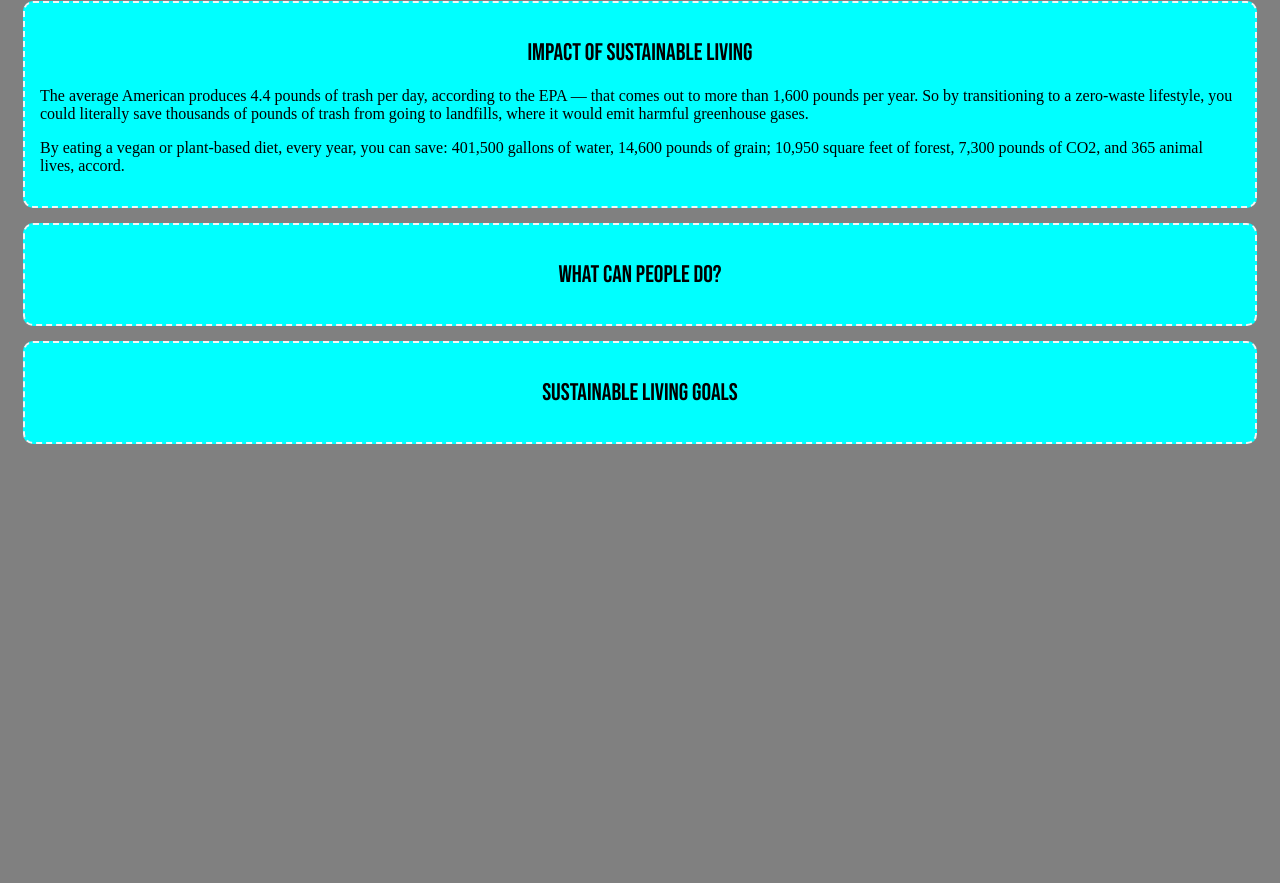
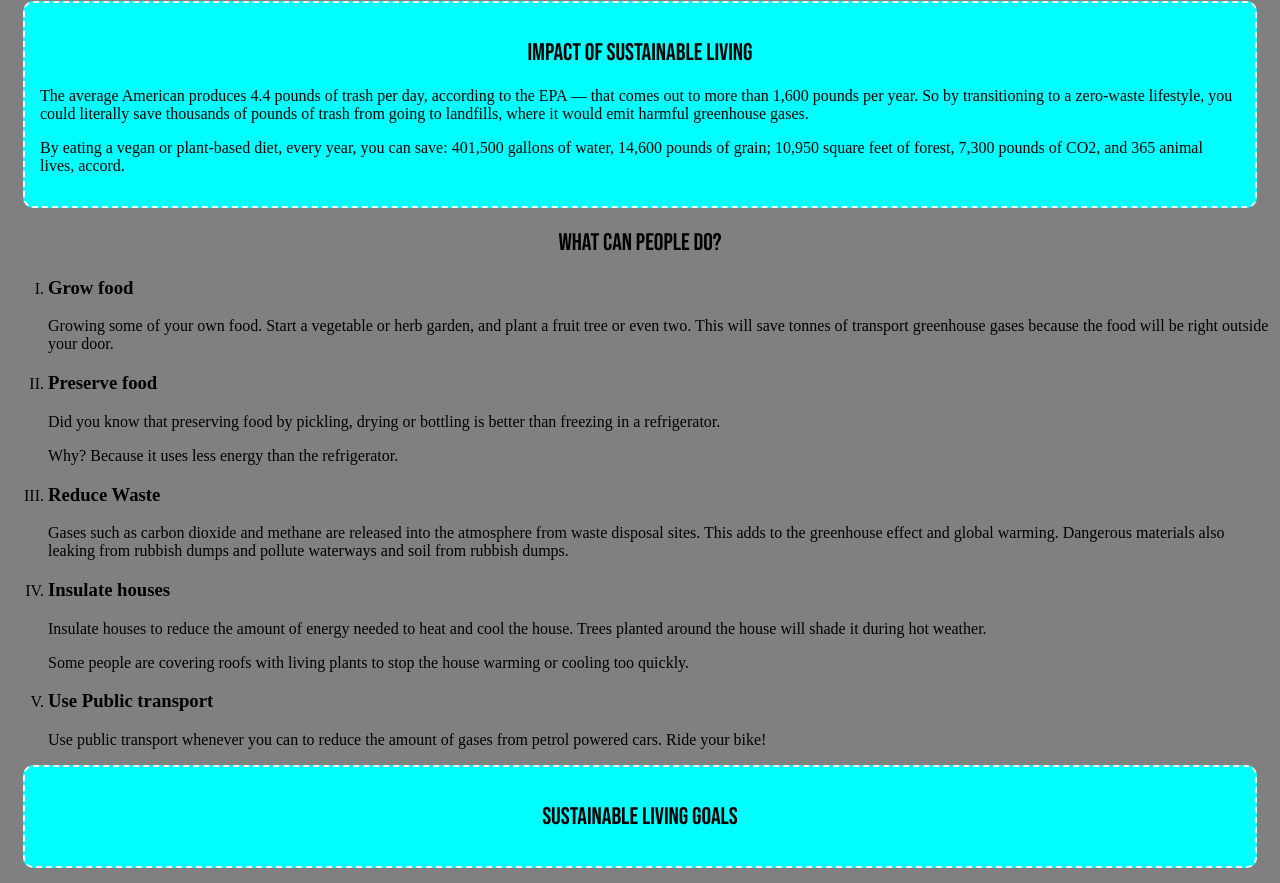
Before and after one commit to SophieAnne29/sdgs, a plain HTML site: page index.html in a window 1280 px wide. Shown: the part 1478-2361 px from the top of the page. Before the commit the page ends 1937 px from the top, so only its background shows below. Drawn offline with Linux system fonts and the light colour scheme.

Commit message:
Add files via upload

```diff
--- a/index.html
+++ b/index.html
@@ -126,8 +126,56 @@
             By eating a vegan or plant-based diet, every year, you can save: 401,500 gallons of water, 14,600 pounds of grain; 10,950 square feet of forest, 7,300 pounds of CO2, and 365 animal lives, accord.
         </p>
     </div>
-    <div class="box" id="Todo">
+    <div id="Todo">
         <h2 class="center title">What can people do?</h2>
+        <ol type="I">
+            <li>
+                <h3>
+                    Grow food
+                </h3>
+                <p>
+                    Growing some of your own food. Start a vegetable or herb garden, and plant a fruit tree or even two. This will save tonnes of transport greenhouse gases because the food will be right outside your door.
+                </p>
+            </li>
+            <li>
+                <h3>
+                    Preserve food
+                </h3>
+                <p>
+                    Did you know that preserving food by pickling, drying or bottling is better than freezing in a refrigerator.
+                </p>
+                <p>
+                    Why? Because it uses less energy than the refrigerator.
+                </p>
+            </li>
+            <li>
+                <h3>
+                    Reduce Waste
+                </h3>
+                <p>
+                    Gases such as carbon dioxide and methane are released into the atmosphere from waste disposal sites. This adds to the greenhouse effect and global warming. Dangerous materials also leaking from rubbish dumps and pollute waterways and soil from rubbish dumps.
+                </p>
+            </li>
+            <li>
+                <h3>
+                    Insulate houses
+                </h3>
+                <p>
+                    Insulate houses to reduce the amount of energy needed to heat and cool the house. Trees planted around the house will shade it during hot weather.
+                </p>
+                <p>
+                    Some people are covering roofs with living plants to stop the house warming or cooling too quickly.
+                </p>
+            </li>
+            <li>
+                <h3>
+                    Use Public transport
+                </h3>
+                <p>
+                    Use public transport whenever you can to reduce the amount of gases from petrol powered cars. Ride your bike!
+                </p>
+            </li>
+        </ol>
     </div>
     <div class="box" id="Goals">
         <h2 class="center title">Sustainable Living Goals</h2>
```
